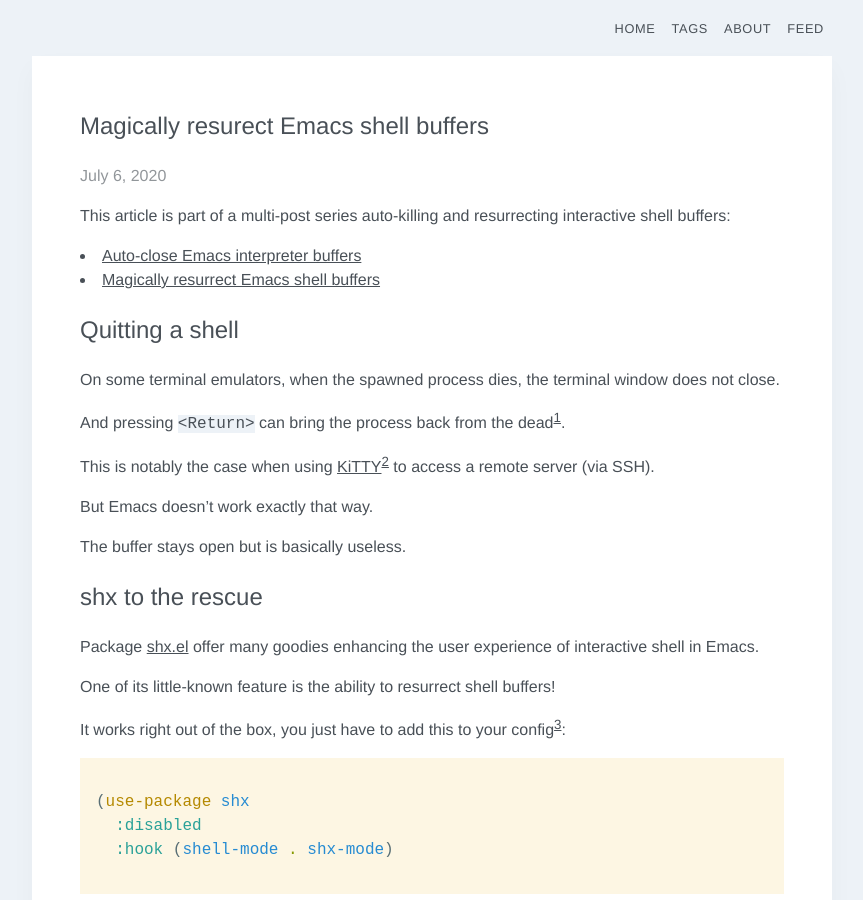
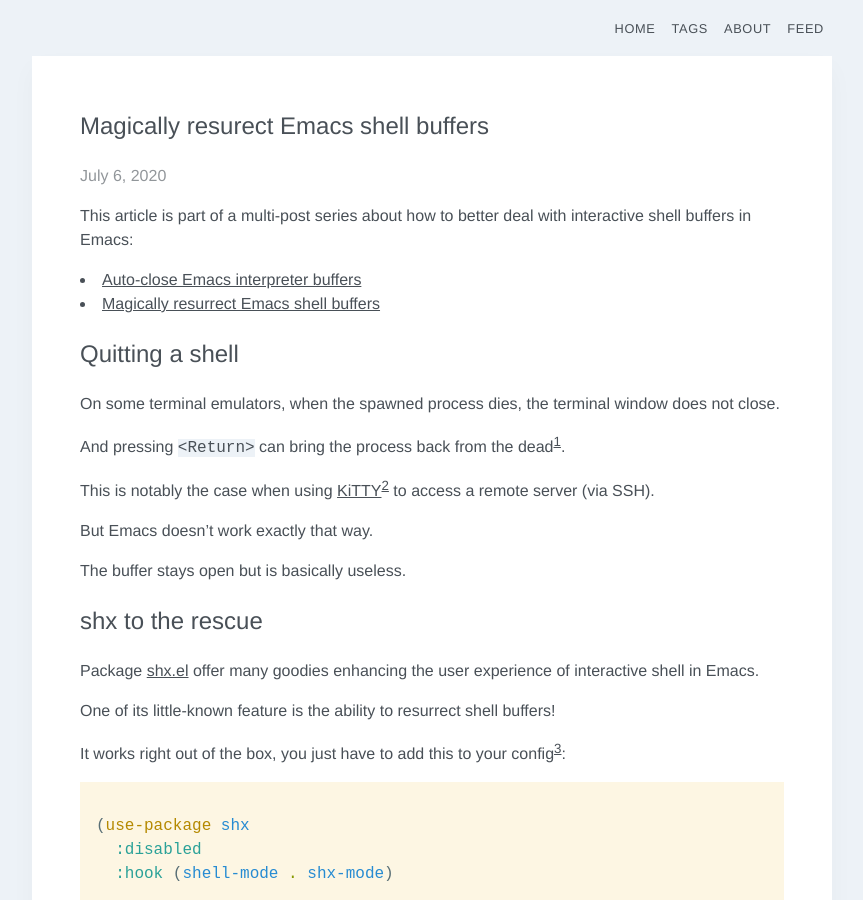
Before and after one commit to p3r7/blog, a Jekyll site: the page built from _posts/2020-07-06-emacs-shell-buffer-resurrect.md, in a window 1280 px wide and 900 px high. Shown: the whole window, without its empty margins (208-1071 px from the left). Built offline with Jekyll 4.4.1, drawn with Linux system fonts in a browser that asks for light colours; some web fonts are replaced.

Commit message:
Fix incomplete sentence

```diff
--- a/_posts/2020-07-06-emacs-shell-buffer-resurrect.md
+++ b/_posts/2020-07-06-emacs-shell-buffer-resurrect.md
@@ -7,7 +7,7 @@
 ---
 
 
-This article is part of a multi-post series auto-killing and resurrecting interactive shell buffers:
+This article is part of a multi-post series about how to better deal with interactive shell buffers in Emacs:
  - [Auto-close Emacs interpreter buffers](2020/05/13/emacs-comint-buffer-auto-close)
  - [Magically resurrect Emacs shell buffers](2020/07/06/emacs-shell-buffer-resurrect)
 
```
Also changed, not shown: _posts/2020-05-13-emacs-comint-buffer-auto-close.md (+1 -1 lines).
